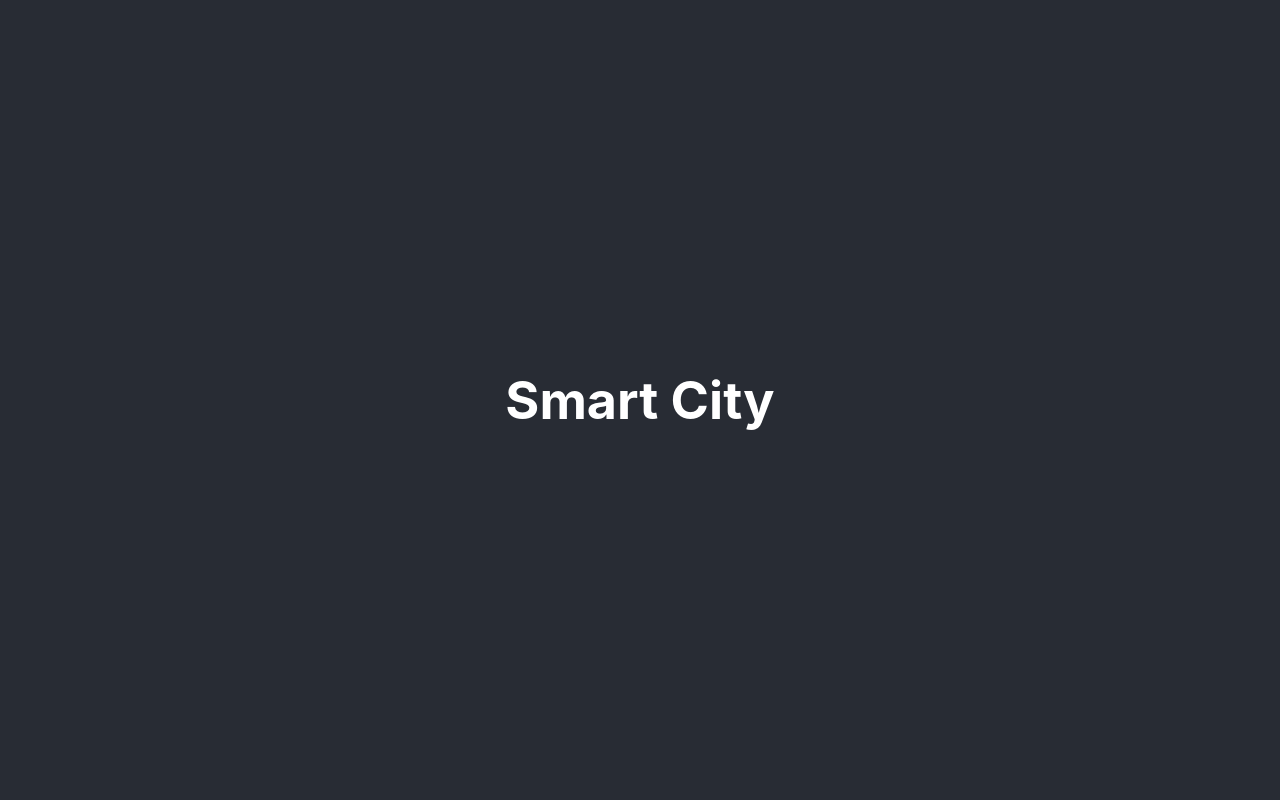
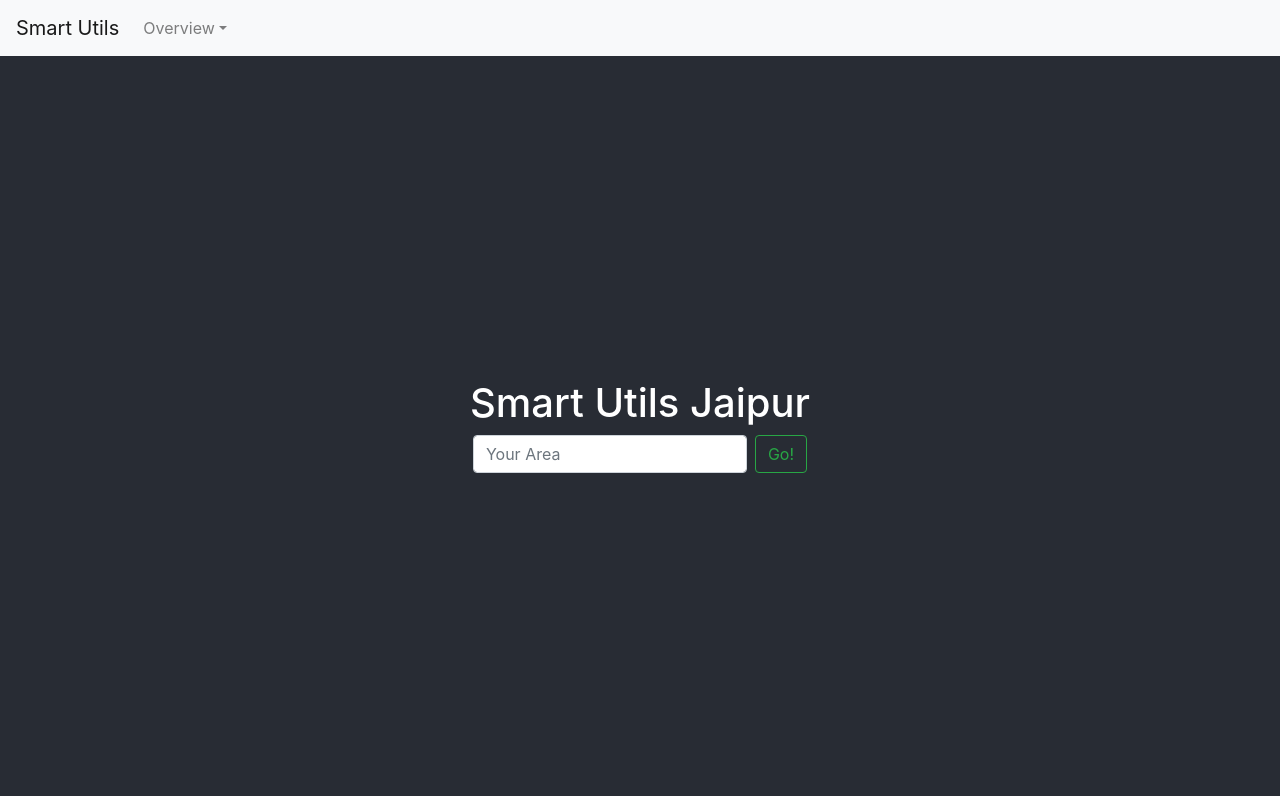
Before and after one commit to Anuj-0911/smart-city-project, a React (Create React App) app: page / in a window 1280 px wide. Built offline with nearby package versions, Linux system fonts and the light colour scheme.

Commit message:
added homepage content

```diff
--- a/package.json
+++ b/package.json
@@ -6,8 +6,10 @@
     "@testing-library/jest-dom": "^5.11.4",
     "@testing-library/react": "^11.1.0",
     "@testing-library/user-event": "^12.1.10",
+    "bootstrap": "^4.5.3",
     "dotenv": "^8.2.0",
     "react": "^17.0.1",
+    "react-bootstrap": "^1.4.0",
     "react-dom": "^17.0.1",
     "react-scripts": "4.0.1",
     "web-vitals": "^0.2.4"
--- a/public/index.html
+++ b/public/index.html
@@ -10,6 +10,12 @@
       content="Web site created using create-react-app"
     />
     <link rel="apple-touch-icon" href="%PUBLIC_URL%/logo192.png" />
+    <link
+      rel="stylesheet"
+      href="https://maxcdn.bootstrapcdn.com/bootstrap/4.5.0/css/bootstrap.min.css"
+      integrity="sha384-9aIt2nRpC12Uk9gS9baDl411NQApFmC26EwAOH8WgZl5MYYxFfc+NcPb1dKGj7Sk"
+      crossorigin="anonymous"
+      />
     <!--
       manifest.json provides metadata used when your web app is installed on a
       user's mobile device or desktop. See https://developers.google.com/web/fundamentals/web-app-manifest/
--- a/src/App.css
+++ b/src/App.css
@@ -15,7 +15,7 @@
 
 .App-header {
   background-color: #282c34;
-  min-height: 100vh;
+  min-height: 92.5vh;
   display: flex;
   flex-direction: column;
   align-items: center;
--- a/src/App.js
+++ b/src/App.js
@@ -1,13 +1,40 @@
 import logo from './logo.svg';
 import './App.css';
+import Navbar from 'react-bootstrap/Navbar';
+import Nav from 'react-bootstrap/Nav';
+import NavDropdown from 'react-bootstrap/NavDropdown';
+import Button from 'react-bootstrap/Button';
+import Form from 'react-bootstrap/Form'
+import FormControl from 'react-bootstrap/FormControl'
 
 function App() {
   return (
     <div className="App">
+      <Navbar bg="light" expand="lg">
+        <Navbar.Brand href="#home">Smart Utils</Navbar.Brand>
+        <Navbar.Toggle aria-controls="basic-navbar-nav" />
+        <Navbar.Collapse id="basic-navbar-nav">
+          <Nav className="mr-auto">
+            {/* <Nav.Link href="#link">Overview</Nav.Link> */}
+            <NavDropdown title="Overview" id="basic-nav-dropdown">
+              <NavDropdown.Item href="#action/3.1">Electricity</NavDropdown.Item>
+              <NavDropdown.Item href="#action/3.2">Water</NavDropdown.Item>
+              <NavDropdown.Item href="#action/3.3">Gas</NavDropdown.Item>
+              <NavDropdown.Item href="#action/3.4">Garbage Collection</NavDropdown.Item>
+              <NavDropdown.Divider />
+              <NavDropdown.Item href="#action/3.5">More</NavDropdown.Item>
+            </NavDropdown>
+          </Nav>
+        </Navbar.Collapse>
+      </Navbar>
       <header className="App-header">
 
-        <h1>Smart City
+        <h1>Smart Utils Jaipur
         </h1>
+        <Form inline>
+          <FormControl type="text" placeholder="Your Area" className="mr-sm-2" />
+          <Button variant="outline-success">Go!</Button>
+        </Form>
       </header>
     </div>
   );
--- a/src/index.js
+++ b/src/index.js
@@ -3,6 +3,7 @@
 import './index.css';
 import App from './App';
 import reportWebVitals from './reportWebVitals';
+import 'bootstrap/dist/css/bootstrap.min.css';
 
 ReactDOM.render(
   <React.StrictMode>
```
